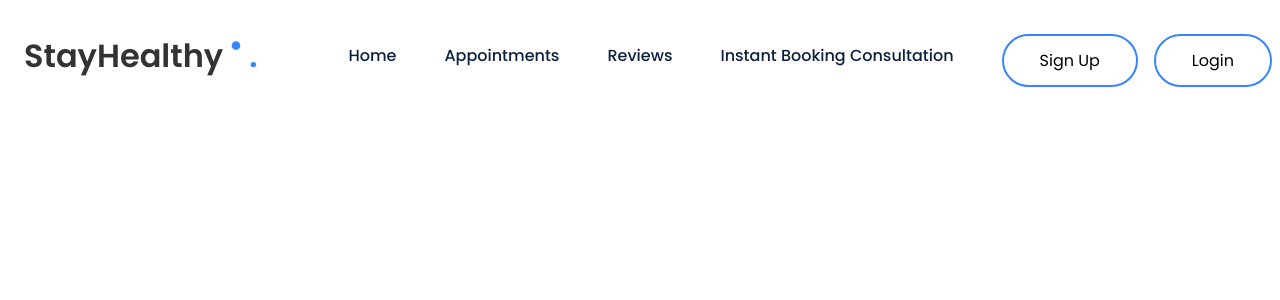
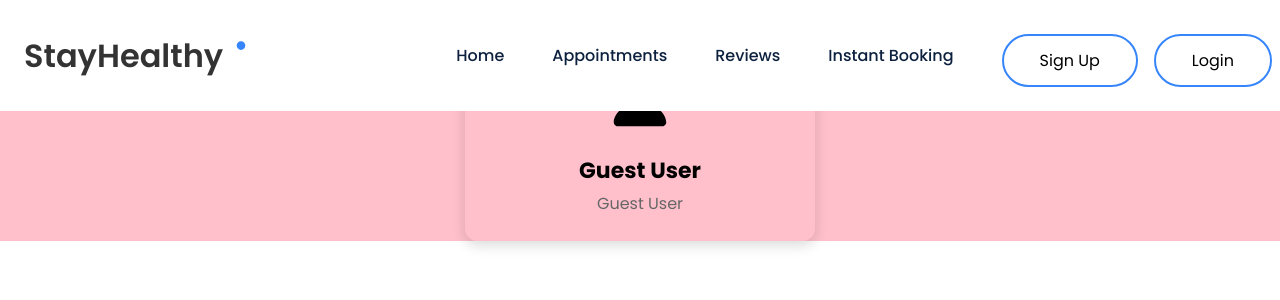
Before and after one commit to JuniorLake/test_med_app, a React (Create React App) app: page /profile in a window 1280 px wide. Shown: the top 300 px of the page. Built offline with nearby package versions, Linux system fonts and the light colour scheme.

Commit message:
Initial commit

```diff
--- a/package.json
+++ b/package.json
@@ -22,6 +22,7 @@
     "test": "react-scripts test",
     "eject": "react-scripts eject"
   },
+
   "eslintConfig": {
     "extends": [
       "react-app",
@@ -39,5 +40,7 @@
       "last 1 firefox version",
       "last 1 safari version"
     ]
-  }
+  },
+  "proxy": "http://localhost:8181"
+
 }
--- a/src/App.js
+++ b/src/App.js
@@ -14,6 +14,7 @@ import FindDoctorSearch from "./Components/FindDoctorSearch/FindDoctorSearch.js"
 import BookingConsultation from "./Components/BookingConsultation/BookingConsultation";
 import Notification from "./Components/Notification/Notification.js";
 import ReviewForm from "./Components/ReviewForm/ReviewForm";
+import ProfileCard from "./Components/ProfileCard/ProfileCard";
 
 // Function component for the main App
 function App() {
@@ -37,6 +38,7 @@ function App() {
             <Route path="/find-doctor-search" element={<FindDoctorSearch onSearch={(v)=>console.log(v)} />} />
             <Route path="/booking-consultation" element={<BookingConsultation />} />
             <Route path="/review" element={<ReviewForm />} />
+            <Route path="/profile" element={<ProfileCard />} />
           </Routes>
         </BrowserRouter>
     </div>
--- a/src/Components/Navbar/Navbar.css
+++ b/src/Components/Navbar/Navbar.css
@@ -1,9 +1,6 @@
-/**
- * Following code has been commented with appropriate comments for your reference.
- * Styling for the Header Navbar
- */
-
-/* Styling for the main navigation bar */
+/* ============================
+   MAIN NAVBAR STYLES
+==============================*/
 nav {
     padding: 1.5rem;
     position: fixed;
@@ -15,74 +12,28 @@ nav {
     align-items: center;
     justify-content: space-between;
     background-color: #fff;
-
+    z-index: 1000;
 }
 
-/* Styling for the dropdown menu */
-.dropdown-menu {
-    position: absolute;
-    top: 100%;
-    left: 0;
-    z-index: 1;
-    display: none;
-    min-width: 120px;
-    padding: 8px 0;
-    background-color: #fff;
-    box-shadow: 0 4px 6px rgba(0, 0, 0, 0.1);
-    border-radius: 4px;
-}
-
-/* Styling for the user welcome message */
-.welcome-user {
-    position: relative;
-    cursor: pointer;
-}
-
-/* Display dropdown menu on hover */
-.welcome-user:hover .dropdown-menu {
-    display: block;
-}
-
-/* Styling for the items in the dropdown menu */
-.dropdown-menu li {
-    display: block;
-    width: 150px;
-    padding:5px;
-}
-
-/* Styling for links in the dropdown menu */
-.dropdown-menu li a {
-    color: #333;
-    text-decoration: none;
-    transition: color 0.3s ease;
-}
-
-/* Hover effect for links in the dropdown menu */
-.dropdown-menu li a:hover {
-    color: #2190ff;
-}
-
-/* Styling for the logo in the navbar */
+/* Logo */
 .nav__logo {
     font-size: 2rem;
     font-weight: 600;
     color: #0d213f;
     cursor: pointer;
 }
-
-/* Styling for a span within the logo */
 .nav__logo span {
     color: #3685fb;
 }
 
-/* Styling for the icon in the navbar */
+/* Hamburger icon */
 .nav__icon {
     display: none;
     font-size: 2rem;
     cursor: pointer;
 }
 
-/* Styling for the navigation links */
+/* Nav links */
 .nav__links {
     list-style: none;
     display: flex;
@@ -91,33 +42,27 @@ nav {
     font-size: 1rem;
     font-weight: 500;
 }
-
-/* Styling for individual links in the navigation */
 .link a {
     padding: 0 1rem;
     color: #0d213f;
     transition: 0.3s;
 }
-
-/* Hover effect for individual links in the navigation */
 .link a:hover {
     color: #3685fb;
 }
 
-/* Media queries for mobile responsiveness */
+/* ============================
+   RESPONSIVE MENU
+==============================*/
 @media (max-width: 768px) {
-    .nav__logo {
-        margin-right: auto;
-    }
+    .nav__logo { margin-right: auto; }
 
-    .nav__icon {
-        display: block;
-    }
+    .nav__icon { display: block; }
 
     .nav__links {
         display: none;
         flex-direction: column;
-        align-items: flex-start;
+        align-items: center;
         gap: 0.5rem;
     }
 
@@ -127,56 +72,84 @@ nav {
         top: 100%;
         left: 0;
         width: 100%;
-        margin: auto;
         background-color: #fff;
-        flex-direction: column;
-        align-items: center;
         padding: 1rem 0;
         border-radius: 0.5rem;
         box-shadow: 0 0 10px rgba(0, 0, 0, 0.1);
         z-index: 999;
-        animation: slideDown 0.5s ease-in-out; /* Animation effect */
+        animation: slideDown 0.5s ease-in-out;
     }
 }
 
-/* Keyframes for slide down animation */
 @keyframes slideDown {
-    0% {
-        transform: translateY(-10px);
-        opacity: 0;
-    }
-    100% {
-        transform: translateY(0);
-        opacity: 1;
-    }
+    0% { transform: translateY(-10px); opacity: 0; }
+    100% { transform: translateY(0); opacity: 1; }
 }
 
-/* Button styles */
+/* ============================
+   BUTTONS
+==============================*/
 .btn1 {
     border: 2px solid #3685fb;
     background-color: white;
     color: black;
     border-radius: 50px;
 }
-
 .btn1:hover {
-    background-color: #3685fb; /* Hover effect */
-    color: white; /* Hover effect */
+    background-color: #3685fb;
+    color: white;
 }
 
-.btn2 {
-    border: 2px solid #3685fb;
-    background-color: white;
-    color: black;
-    border-radius: 50px;
-    height:30px;
-    display:flex; /* Align items and justify content */
-    align-items:center; /* Align items and justify content */
-    justify-content:center; /* Align items and justify content */
-    margin-top:3px; /* Margin from top */
+/* ============================
+   ✅ FIXED PROFILE DROPDOWN
+==============================*/
+
+/* Dropdown container */
+.nav-item.dropdown {
+    position: relative;
 }
 
-.btn2:hover {
-    background-color:#3685fb; /* Hover effect */
-    color:white; /* Hover effect */
+/* Dropdown toggle button */
+.dropdown-btn {
+    background: none;
+    border: none;
+    cursor: pointer;
+    font-size: 16px;
+    font-weight: bold;
+    color: #3685fb;
 }
+
+/* Actual dropdown menu */
+.dropdown-menu {
+    position: absolute;
+    top: 40px;
+    right: 0;
+    background: white;
+    border-radius: 6px;
+    width: 160px;
+    padding: 10px 0;
+    list-style: none;
+    box-shadow: 0 4px 12px rgba(0,0,0,0.15);
+    z-index: 9999;
+
+    /* ✅ No scroll window */
+    overflow: visible !important;
+}
+
+/* Dropdown items */
+.dropdown-menu li {
+    padding: 10px 15px;
+    cursor: pointer;
+    white-space: nowrap;
+}
+
+
+
+/* ✅ Mobile: dropdown sits inside menu */
+@media (max-width: 768px) {
+    .dropdown-menu {
+        position: static;
+        width: 100%;
+        box-shadow: none;
+    }
+}
--- a/src/Components/Navbar/Navbar.js
+++ b/src/Components/Navbar/Navbar.js
@@ -1,39 +1,51 @@
-import React, { useState, useEffect } from "react";
+import React, { useState, useEffect, useRef } from "react";
 import "./Navbar.css";
 import { Link, useNavigate } from "react-router-dom";
 
 function Navbar() {
   const [isActive, setIsActive] = useState(false);
   const [userName, setUserName] = useState("");
+  const [showProfileMenu, setShowProfileMenu] = useState(false);
   const navigate = useNavigate();
+
+  const dropdownRef = useRef(null);  // ✅ Reference to dropdown
 
   const handleClick = () => {
     setIsActive(!isActive);
   };
 
-  // ✅ On mount, check if user is logged in
+  // ✅ Check login status on mount
   useEffect(() => {
     const token = sessionStorage.getItem("auth-token");
-    const name = sessionStorage.getItem("name");
-    if (token && name) {
-      // Extract only first name (optional)
-      const firstName = name.split(" ")[0];
-      setUserName(firstName);
+    const fullName = sessionStorage.getItem("name");
+
+    if (token && fullName) {
+      setUserName(fullName.split(" ")[0]); // First name only
     }
   }, []);
 
-  // ✅ Logout function
+  // ✅ Logout
   const handleLogout = () => {
-    sessionStorage.clear(); // Remove all sessionStorage items
+    sessionStorage.clear();
     setUserName("");
-    navigate("/"); // Redirect to home
-    window.location.reload(); // Refresh navbar
+    navigate("/");
+    window.location.reload();
   };
 
+  // ✅ CLOSE DROPDOWN WHEN CLICKING OUTSIDE
+  useEffect(() => {
+    function handleOutsideClick(e) {
+      if (dropdownRef.current && !dropdownRef.current.contains(e.target)) {
+        setShowProfileMenu(false); // close menu
+      }
+    }
+
+    document.addEventListener("mousedown", handleOutsideClick);
+    return () => document.removeEventListener("mousedown", handleOutsideClick);
+  }, []);
   return (
     <div>
       <nav>
-        {/* Navigation logo section */}
         <div className="nav__logo">
           <Link to="/">
             StayHealthy
@@ -42,18 +54,17 @@ function Navbar() {
               height="26"
               width="26"
               viewBox="0 0 1000 1000"
-              style={{ fill: "#3685fb" }}
+              style={{ fill: "#3685fb", marginLeft: "5px" }}
             >
-              <title>Doctor With Stethoscope SVG icon</title>
+              <title>Doctor With Stethoscope</title>
               <g>
                 <path d="M499.8,10c91.7,0,166,74.3,166,166c0,91.7-74.3,166-166,166c-91.7,0-166-74.3-166-166C333.8,84.3,408.1,10,499.8,10z"></path>
               </g>
             </svg>
           </Link>
-          <span>.</span>
         </div>
 
-        {/* Menu toggle icon */}
+        {/* Hamburger Menu Toggle */}
         <div className="nav__icon" onClick={handleClick}>
           <i className={`fa ${isActive ? "fa-times" : "fa-bars"}`}></i>
         </div>
@@ -63,34 +74,34 @@ function Navbar() {
             <Link to="/">Home</Link>
           </li>
           <li className="link">
-            <Link to="#">Appointments</Link>
+            <Link to="/booking-consultation">Appointments</Link>
           </li>
           <li className="link">
             <Link to="/review">Reviews</Link>
           </li>
           <li className="link">
-            <Link to="/instant-consultation">Instant Booking Consultation</Link>
+            <Link to="/instant-consultation">Instant Booking</Link>
           </li>
 
-          {/* ✅ Conditional rendering based on login state */}
+          {/* ✅ Logged-In Dropdown Menu */}
           {userName ? (
             <>
-              <li className="link user-display">
-                <span style={{ color: "#3685fb", fontWeight: "bold" }}>
-                  Hello, {userName}
-                </span>
-              </li>
-              <li className="link">
-                <button
-                  className="btn1"
-                  style={{ backgroundColor: "#ff4d4d", color: "white" }}
-                  onClick={handleLogout}
-                >
-                  Logout
+              <li className="nav-item" style={{ position: "relative" }}>
+                <button className="dropdown-btn" onClick={() => setShowProfileMenu(!showProfileMenu)}>
+                    {userName} ▼
                 </button>
-              </li>
+
+                {showProfileMenu && (
+                    <ul className="dropdown-menu">
+                        <li onClick={() => navigate("/profile")}>Profile</li>
+                        <li onClick={handleLogout}>Logout</li>
+                    </ul>
+                )}
+            </li>
+
             </>
           ) : (
+            // ✅ Logged-Out Buttons
             <>
               <li className="link">
                 <Link to="/Sign_Up">
--- /dev/null
+++ b/src/Components/ProfileCard/ProfileCard.css
@@ -0,0 +1,30 @@
+.profile-card-container {
+  display: flex;
+  justify-content: center;
+  margin-top: 40px;
+  background: pink;
+}
+
+.profile-card {
+  background: pink;
+  width: 350px;
+  padding: 25px;
+  border-radius: 12px;
+  box-shadow: 0px 4px 14px rgba(0, 0, 0, 0.15);
+  text-align: center;
+}
+
+.profile-avatar {
+  margin-bottom: 15px;
+}
+
+.profile-info h2 {
+  margin: 10px 0 5px;
+  font-size: 22px;
+  font-weight: bold;
+}
+
+.profile-email {
+  color: #666;
+  font-size: 16px;
+}
--- /dev/null
+++ b/src/Components/ProfileCard/ProfileCard.js
@@ -0,0 +1,32 @@
+import React from "react";
+import "./ProfileCard.css";
+
+const ProfileCard = () => {
+  // ✅ Load stored user data (update if you store more fields)
+  const username = sessionStorage.getItem("email") || "Guest User";
+
+  return (
+    <div className="profile-card-container">
+      <div className="profile-card">
+        <div className="profile-avatar">
+          <svg
+            xmlns="http://www.w3.org/2000/svg"
+            width="70"
+            height="70"
+            fill="currentColor"
+            viewBox="0 0 16 16"
+          >
+            <path d="M3 14s-1 0-1-1 1-4 6-4 6 3 6 4-1 1-1 1H3zm5-6a3 3 0 1 0 0-6 3 3 0 0 0 0 6z" />
+          </svg>
+        </div>
+
+        <div className="profile-info">
+          <h2 className="profile-name">{username}</h2>
+          <p className="profile-email">{username}</p>
+        </div>
+      </div>
+    </div>
+  );
+};
+
+export default ProfileCard;
```
Also changed, not shown: src/Components/Sign_Up/Sign_Up.js (+7 -8 lines), 1 other file (tests, documents, lock files or other folders).
